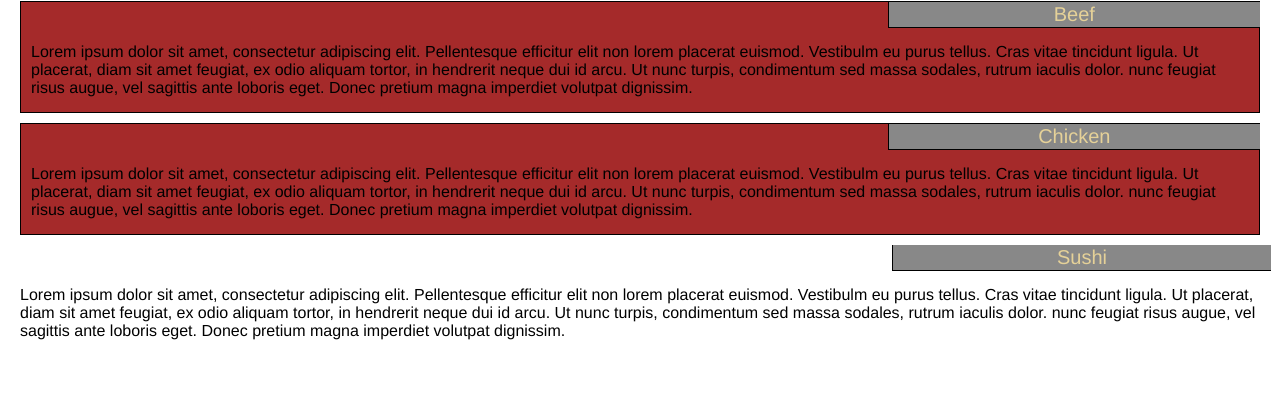
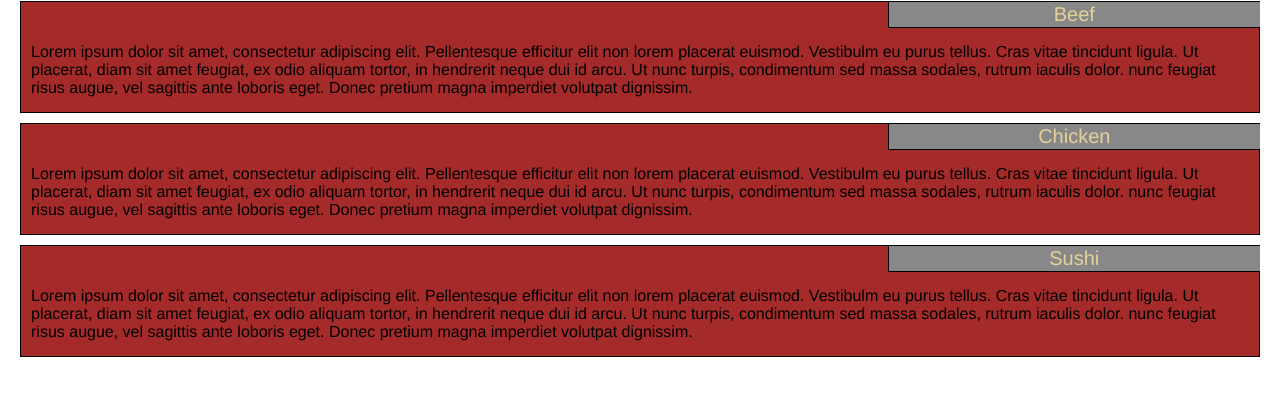
Before and after one commit to Phillips58/automatic-tribble, a plain HTML site: page module2/index.html in a window 1280 px wide. Shown: the part 72-468 px from the top of the page. Drawn offline with Linux system fonts and the light colour scheme.

Commit message:
update to sushi

```diff
--- a/module2/index.html
+++ b/module2/index.html
@@ -4,7 +4,7 @@
 <head>
 <meta charset="utf-8">
 <meta name="viewport" content="width=device-width, initial-scale=1">
-<title>Solution</title>
+<title>Solution 2</title>
 
 <link rel="stylesheet" href="css/styles.css">
 </head>
@@ -30,7 +30,7 @@
 </div>
 
   <div class="col-lg-3 col-md-12">
-  <div class="=menu-item">
+  <div class="menu-item">
   <div class="menu-item-label" id="sushi">Sushi</div>
   <p>Lorem ipsum dolor sit amet, consectetur adipiscing elit. Pellentesque efficitur elit non lorem placerat euismod. Vestibulm eu purus tellus. Cras vitae tincidunt ligula. Ut placerat, diam sit amet feugiat, ex odio aliquam tortor, in hendrerit neque dui id arcu. Ut nunc turpis, condimentum sed massa sodales, rutrum iaculis dolor. nunc feugiat risus augue, vel sagittis ante loboris eget. Donec pretium magna imperdiet volutpat dignissim.</p>
   </div>
```
